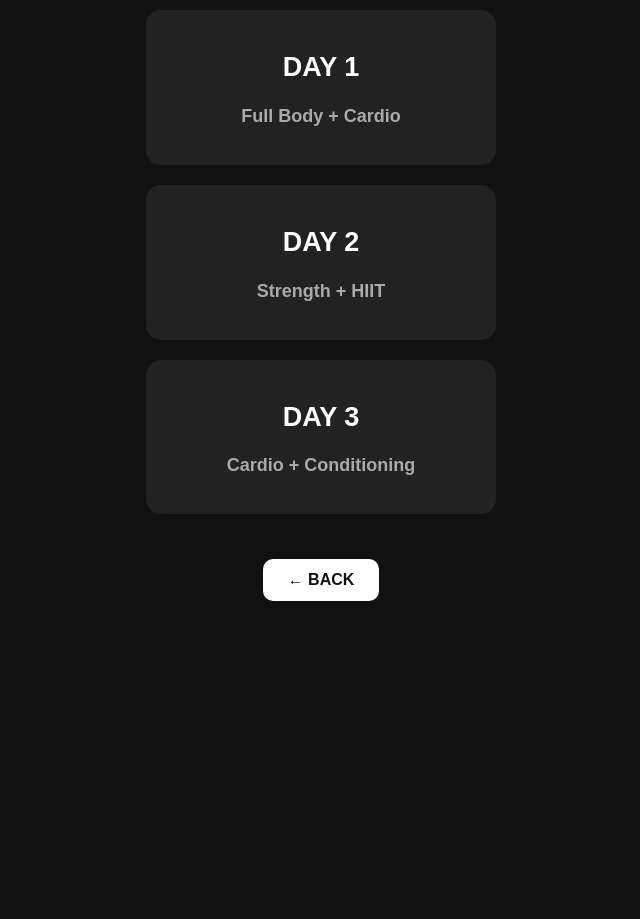
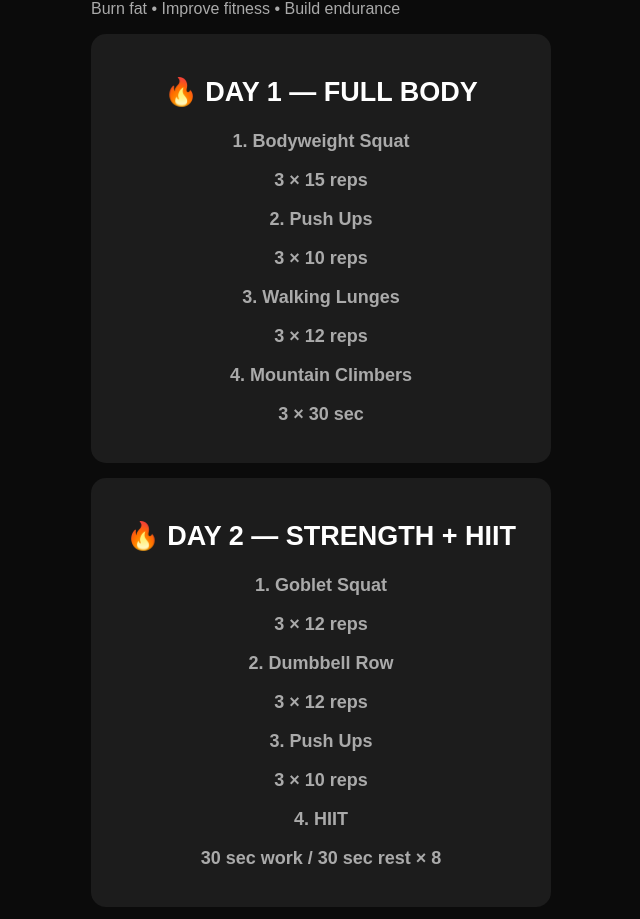
Before and after one commit to bolbolbenabdallah22-code/Bolbol-, a plain HTML site: page fatloss.html in a window 1280 px wide. Shown: the part 111-1030 px from the top of the page, without its empty margins (319-959 px from the left). Before the commit the page ends 800 px from the top, so only its background shows below. Drawn offline with Linux system fonts and the light colour scheme.

Commit message:
Enhance fat loss plan with detailed workout routines
Added detailed workout plans for Day 1, Day 2, and Day 3, including exercises and repetitions.

```diff
--- a/fatloss.html
+++ b/fatloss.html
@@ -6,43 +6,8 @@
     <meta name="viewport" content="width=device-width, initial-scale=1.0">
 
     <title>Fat Loss - Coach Bilel</title>
-<link rel="stylesheet" href="style.css">
-    <style>
-        body {
-            margin: 0;
-            font-family: Arial, sans-serif;
-            background: #111;
-            color: white;
-            text-align: center;
-        }
 
-        .container {
-            padding: 40px 20px;
-        }
-
-        h1 {
-            font-size: 32px;
-        }
-
-        .session {
-            background: #222;
-            margin: 20px auto;
-            padding: 20px;
-            max-width: 350px;
-            border-radius: 15px;
-        }
-
-        .back {
-            display: inline-block;
-            margin-top: 25px;
-            padding: 12px 25px;
-            background: white;
-            color: #111;
-            text-decoration: none;
-            border-radius: 10px;
-            font-weight: bold;
-        }
-    </style>
+    <link rel="stylesheet" href="style.css">
 </head>
 
 <body>
@@ -51,20 +16,74 @@
 
         <h1>🔥 FAT LOSS</h1>
 
-        <div class="session">
-            <h2>DAY 1</h2>
-            <p>Full Body + Cardio</p>
+        <p>Burn fat • Improve fitness • Build endurance</p>
+
+
+        <div class="day">
+
+            <h2>🔥 DAY 1 — FULL BODY</h2>
+
+            <p>1. Bodyweight Squat</p>
+            <p>3 × 15 reps</p>
+
+            <p>2. Push Ups</p>
+            <p>3 × 10 reps</p>
+
+            <p>3. Walking Lunges</p>
+            <p>3 × 12 reps</p>
+
+            <p>4. Mountain Climbers</p>
+            <p>3 × 30 sec</p>
+
         </div>
 
-        <div class="session">
-            <h2>DAY 2</h2>
-            <p>Strength + HIIT</p>
+
+        <div class="day">
+
+            <h2>🔥 DAY 2 — STRENGTH + HIIT</h2>
+
+            <p>1. Goblet Squat</p>
+            <p>3 × 12 reps</p>
+
+            <p>2. Dumbbell Row</p>
+            <p>3 × 12 reps</p>
+
+            <p>3. Push Ups</p>
+            <p>3 × 10 reps</p>
+
+            <p>4. HIIT</p>
+            <p>30 sec work / 30 sec rest × 8</p>
+
         </div>
 
-        <div class="session">
-            <h2>DAY 3</h2>
-            <p>Cardio + Conditioning</p>
+
+        <div class="day">
+
+            <h2>🔥 DAY 3 — CARDIO</h2>
+
+            <p>1. Brisk Walking</p>
+            <p>20 min</p>
+
+            <p>2. Treadmill</p>
+            <p>20 min</p>
+
+            <p>3. Jump Rope</p>
+            <p>5 × 2 min</p>
+
+            <p>4. Core</p>
+            <p>3 × 15 reps</p>
+
         </div>
+
+
+        <div class="day">
+
+            <h2>⏱️ REST</h2>
+
+            <p>Rest between sets: 60–90 sec</p>
+
+        </div>
+
 
         <a class="back" href="programs.html">
             ← BACK
@@ -74,4 +93,4 @@
 
 </body>
 
-  </html>
+                </html>
```
